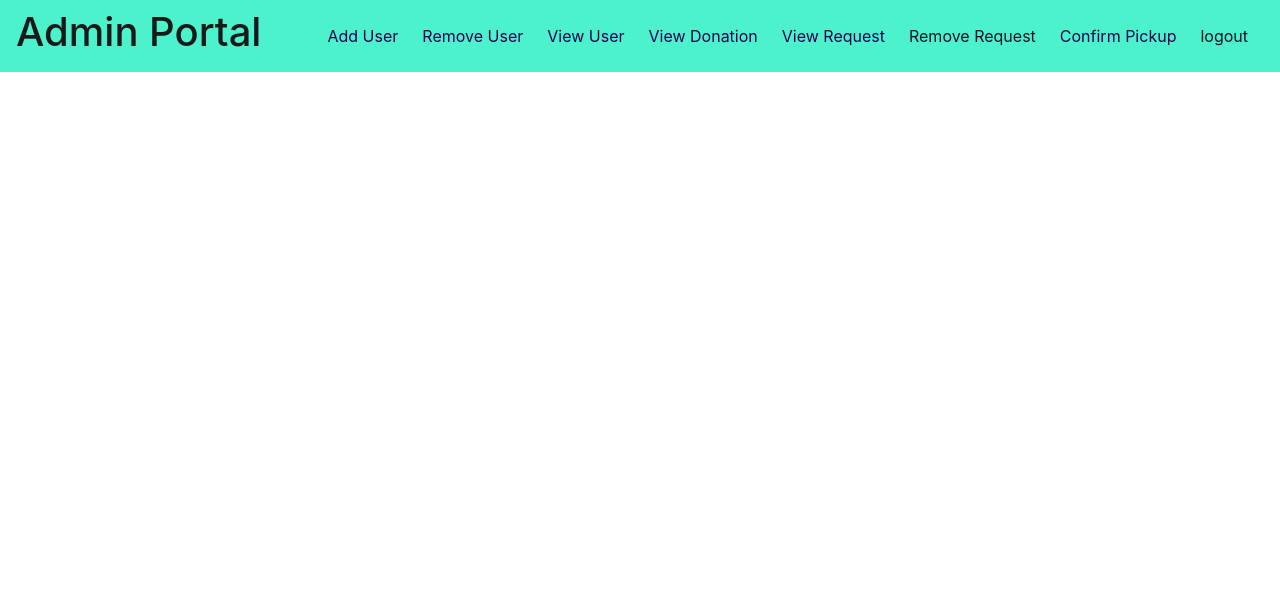
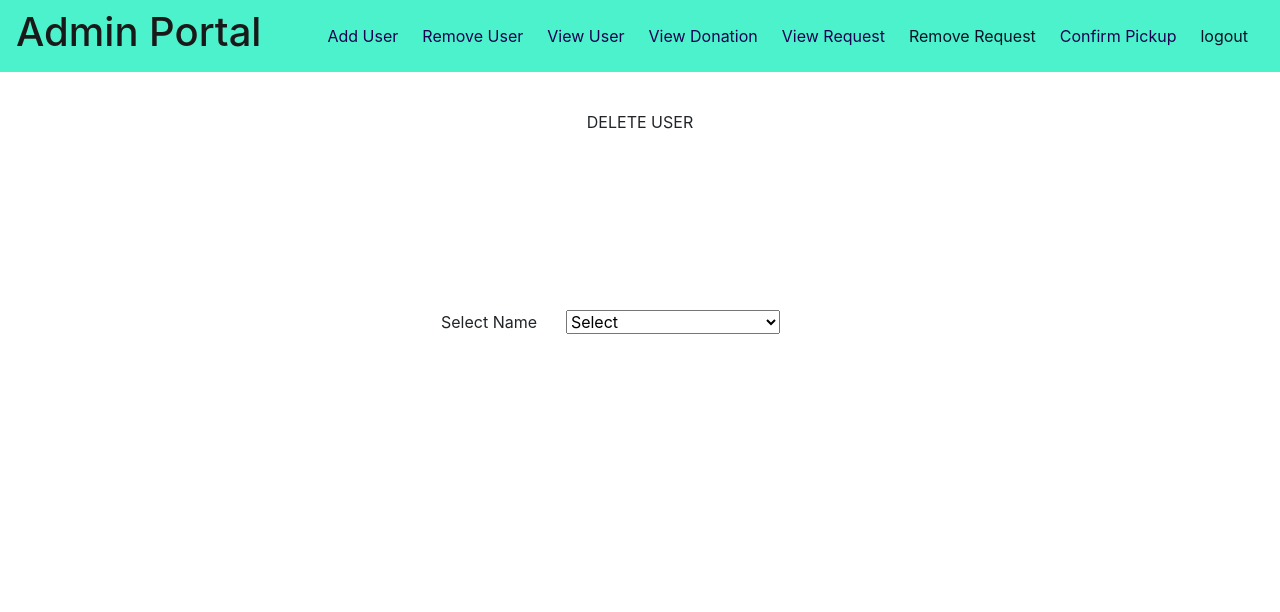
Before and after one commit to NSU-SU19CSE299S02/SU19CSE299S02G05NSU, a PHP site: page /Admin/remove_user.php in a window 1280 px wide. Shown: the top 612 px of the page. Run offline with PHP 8.4, Linux system fonts and the light colour scheme; tables that the repository leaves empty or names only in its code hold one stand-in row (values such as "Sample post").

Commit message:
Feature #74 : Update on remove user from admin page
1. Select box
2. Fetch data from db

```diff
--- a/Project Code/Admin/remove_user.php
+++ b/Project Code/Admin/remove_user.php
@@ -11,6 +11,23 @@ if(isset($_POST["sbmt"]))
 	echo "<script>alert('Record delete');</script>";
 }
 ?>
+<form method="post">
+<table border="0" align="center" width="400" height="300px" class="shaddoww">
+<tr><td colspan="2" align="center" class="toptd" font="8">DELETE USER</td></tr>
+<tr><td colspan="2">&nbsp;</td></tr>
+<tr><td class="lefttd">Select Name</td><td><select name="s2" required><option value="">Select</option>
 
+<?php
+$cn=makeconnection();
+$s="select * from donorregistration";
+	$result=mysqli_query($cn,$s);
+	$r=mysqli_num_rows($result);
+	//echo $r;
+	while($data=mysqli_fetch_array($result))
+	{
+			echo "<option value=$data[1]>$data[1]</option>";
+	}
+	mysqli_close($cn);
+?>
 
 <?php include 'footer.php'; ?>
```
